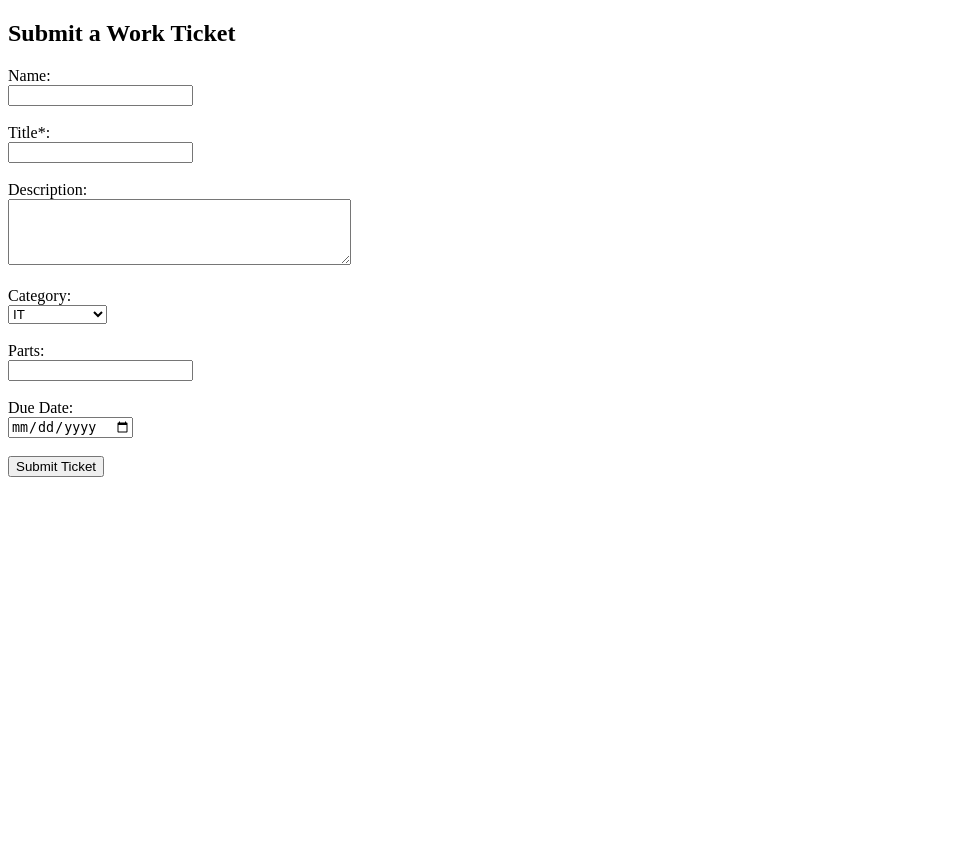
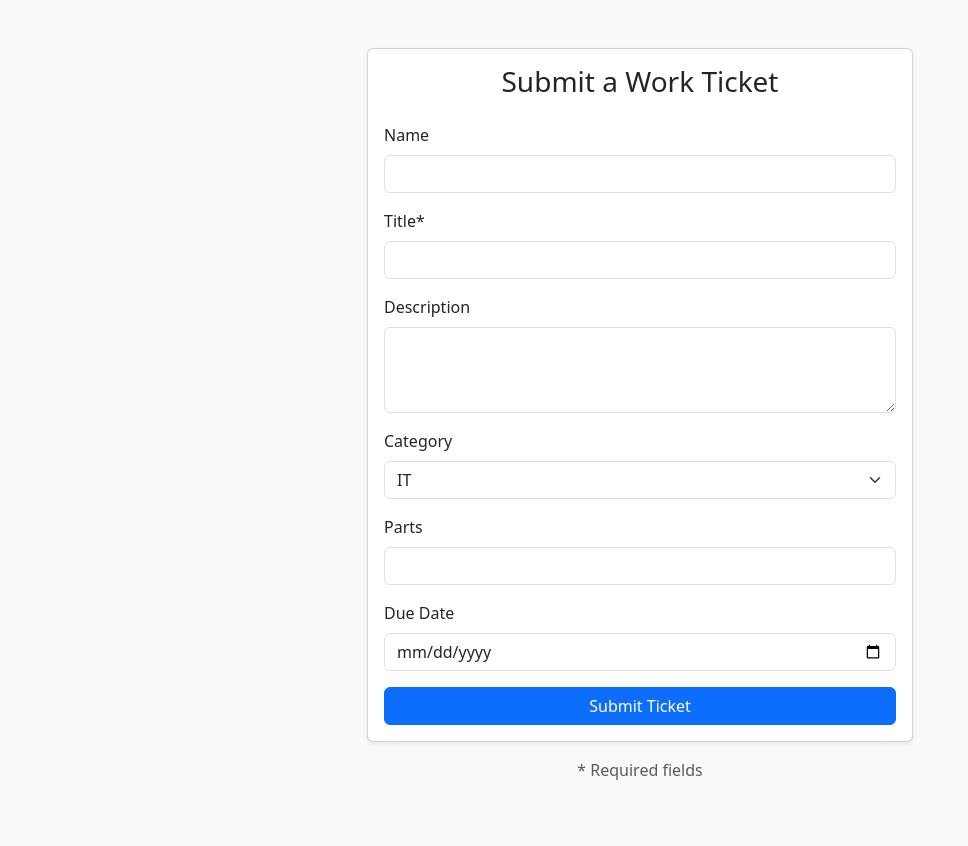
Before and after one commit to ppombrio/TicketFormv1, a Flask app: page / in a window 1280 px wide. Shown: the whole page, without its empty margins (0-968 px from the left). Before the commit the page ends 477 px from the top, so only its background shows below. Run offline with Flask 3, Linux system fonts and the light colour scheme.

Commit message:
Update form.html

```diff
--- a/templates/form.html
+++ b/templates/form.html
@@ -1,23 +1,57 @@
 <!DOCTYPE html>
-<html>
+<html lang="en">
 <head>
+    <meta charset="UTF-8">
     <title>Submit Ticket</title>
+    <link href="https://cdn.jsdelivr.net/npm/bootstrap@5.3.3/dist/css/bootstrap.min.css" rel="stylesheet">
 </head>
-<body>
-    <h2>Submit a Work Ticket</h2>
-    <form method="post">
-        Name:<br><input type="text" name="name"><br><br>
-        Title*:<br><input type="text" name="title" required><br><br>
-        Description:<br><textarea name="description" rows="4" cols="40"></textarea><br><br>
-        Category:<br>
-        <select name="category">
-            <option value="IT">IT</option>
-            <option value="Lab Repair">Lab Repair</option>
-            <option value="Maintenance">Maintenance</option>
-        </select><br><br>
-        Parts:<br><input type="text" name="parts"><br><br>
-        Due Date:<br><input type="date" name="due_date"><br><br>
-        <input type="submit" value="Submit Ticket">
-    </form>
+<body class="bg-light">
+
+    <div class="container py-5">
+        <div class="row justify-content-center">
+            <div class="col-md-8 col-lg-6">
+                <div class="card shadow-sm">
+                    <div class="card-body">
+                        <h3 class="card-title text-center mb-4">Submit a Work Ticket</h3>
+                        <form method="post">
+                            <div class="mb-3">
+                                <label for="name" class="form-label">Name</label>
+                                <input type="text" class="form-control" name="name" id="name">
+                            </div>
+                            <div class="mb-3">
+                                <label for="title" class="form-label">Title*</label>
+                                <input type="text" class="form-control" name="title" id="title" required>
+                            </div>
+                            <div class="mb-3">
+                                <label for="description" class="form-label">Description</label>
+                                <textarea class="form-control" name="description" id="description" rows="3"></textarea>
+                            </div>
+                            <div class="mb-3">
+                                <label for="category" class="form-label">Category</label>
+                                <select class="form-select" name="category" id="category">
+                                    <option value="IT">IT</option>
+                                    <option value="Lab Repair">Lab Repair</option>
+                                    <option value="Maintenance">Maintenance</option>
+                                </select>
+                            </div>
+                            <div class="mb-3">
+                                <label for="parts" class="form-label">Parts</label>
+                                <input type="text" class="form-control" name="parts" id="parts">
+                            </div>
+                            <div class="mb-3">
+                                <label for="due_date" class="form-label">Due Date</label>
+                                <input type="date" class="form-control" name="due_date" id="due_date">
+                            </div>
+                            <div class="d-grid">
+                                <button type="submit" class="btn btn-primary">Submit Ticket</button>
+                            </div>
+                        </form>
+                    </div>
+                </div>
+                <p class="text-center text-muted mt-3">* Required fields</p>
+            </div>
+        </div>
+    </div>
+
 </body>
 </html>
```
